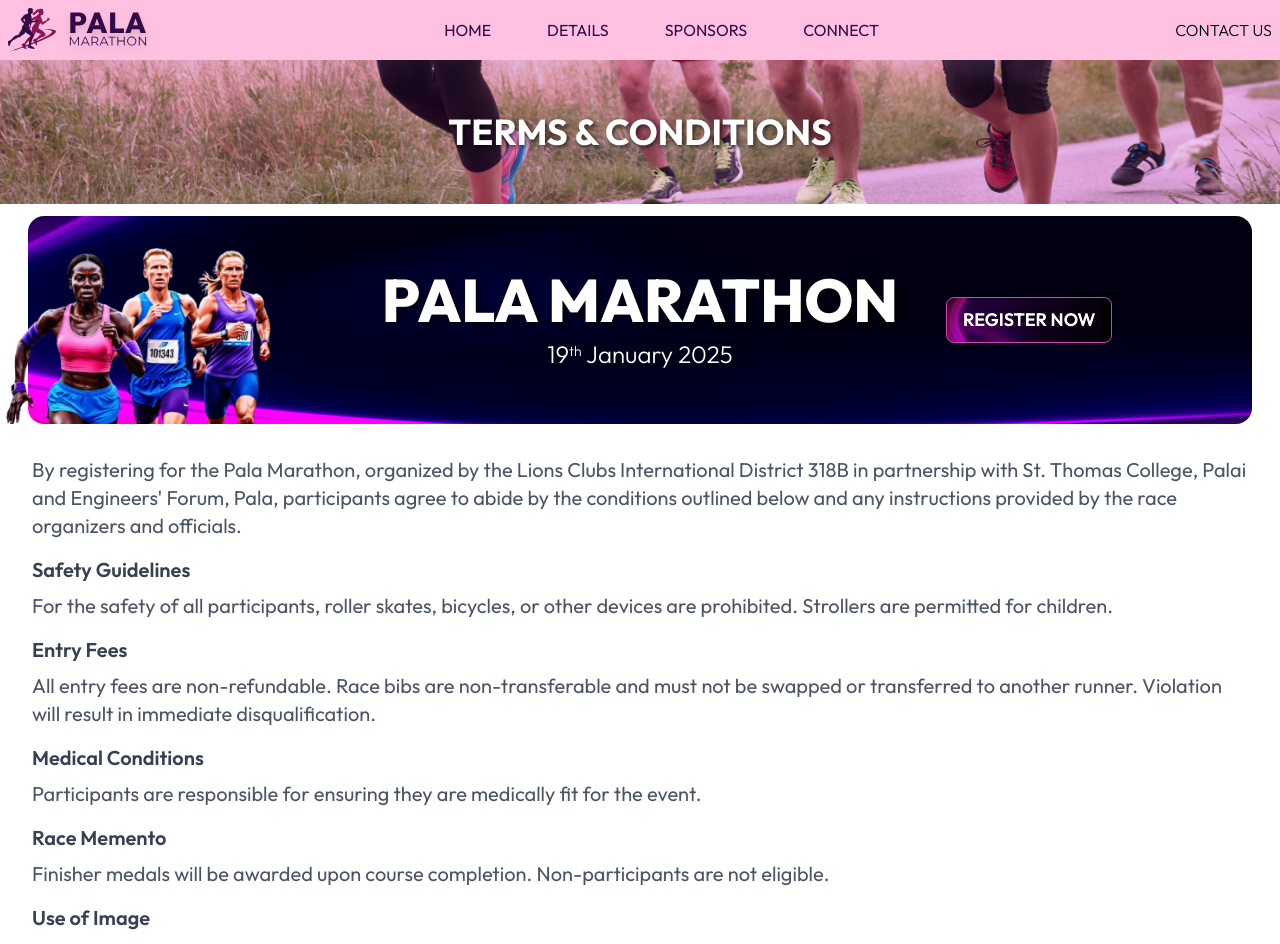
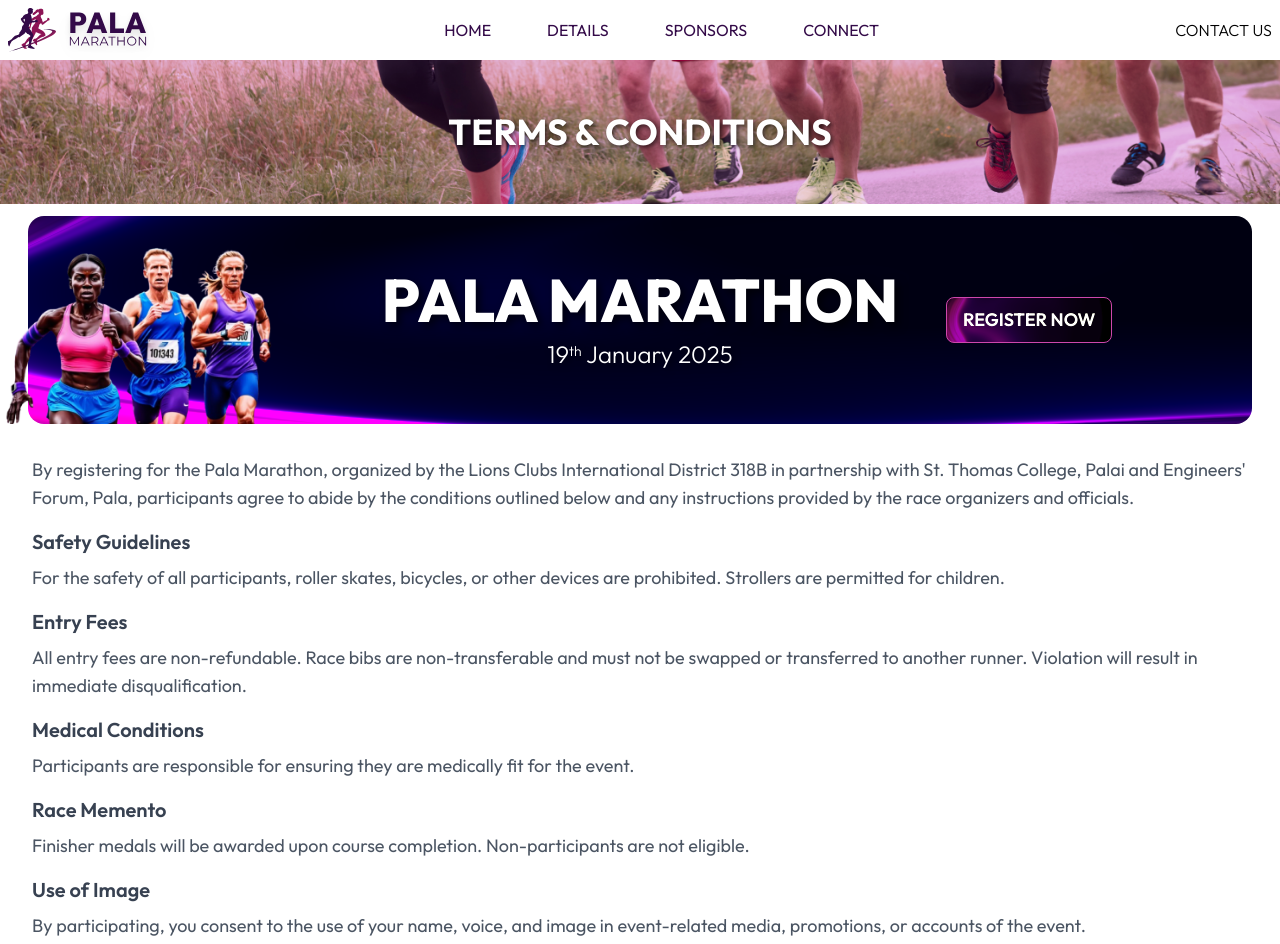
Before and after one commit to tomsabu444/Pala-Marathon-Website, a React (Vite) app in the folder client/: page /terms-conditions in a window 1280 px wide. Shown: the top 944 px of the page. Built offline with nearby package versions, Linux system fonts and the light colour scheme.

Commit message:
Updates styling and font size in Navbar and page components
Adjusts background color and font size in Navbar component based on current location
Updates font size in DisclaimerPage, PrivacyPolicyPage, and TermsConditionsPage components for better readability

```diff
--- a/client/src/components/Navbar.jsx
+++ b/client/src/components/Navbar.jsx
@@ -44,6 +44,7 @@
           ? "bg-[#FFC1E2] fixed"
           : location.pathname === "/register" ? "bg-[#FFC1E2] static"
           : location.pathname === "/about-us" ? "bg-white static"
+          : location.pathname === "/terms-conditions" ? "bg-white static"
           : "bg-[#FFC1E2] static"
       }`}
     >
--- a/client/src/pages/DisclaimerPage.jsx
+++ b/client/src/pages/DisclaimerPage.jsx
@@ -15,7 +15,7 @@
       </div>
 
       <MarathonBanner />
-      <div className="flex font-outfit mx-auto flex-col p-8 w-full max-w-7xl ">
+      <div className="flex font-outfit mx-auto flex-col p-8 w-full max-w-7xl md:text-lg ">
         {/* <h1 className="text-3xl font-bold text-center text-gray-800 mb-6 text-shadow">
           DISCLAIMER
         </h1> */}
--- a/client/src/pages/PrivacyPolicyPage.jsx
+++ b/client/src/pages/PrivacyPolicyPage.jsx
@@ -15,7 +15,7 @@
       </div>
 
       <MarathonBanner />
-      <div className="flex font-outfit mx-auto flex-col p-8 w-full max-w-7xl">
+      <div className="flex font-outfit mx-auto flex-col p-8 w-full max-w-7xl md:text-lg ">
         {/* <h1 className="text-3xl font-bold text-center text-gray-800 mb-6 text-shadow">
           Privacy Policy
         </h1> */}
--- a/client/src/pages/TermsConditionsPage.jsx
+++ b/client/src/pages/TermsConditionsPage.jsx
@@ -13,7 +13,7 @@
         </h1>
       </div>
       <MarathonBanner />
-      <div className="flex font-outfit mx-auto flex-col p-8 w-full max-w-7xl md:text-xl ">
+      <div className="flex font-outfit mx-auto flex-col p-8 w-full max-w-7xl md:text-lg">
         {/* <h1 className="text-3xl font-bold text-center text-gray-800 mb-6 text-shadow">
           TERMS & CONDITIONS
         </h1> */}
```
